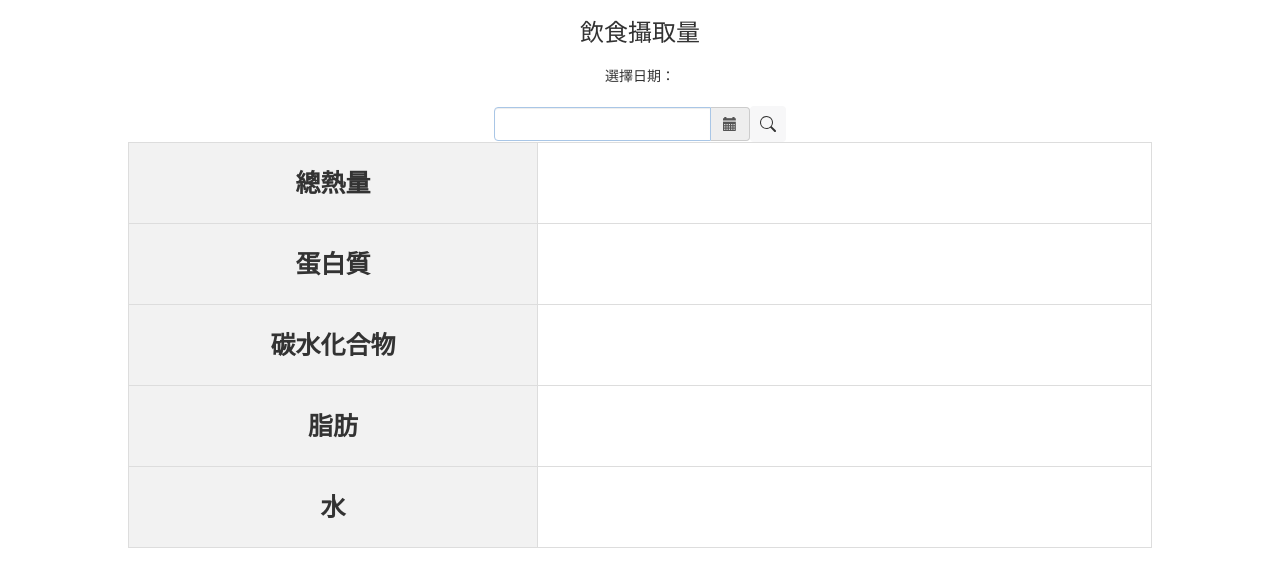
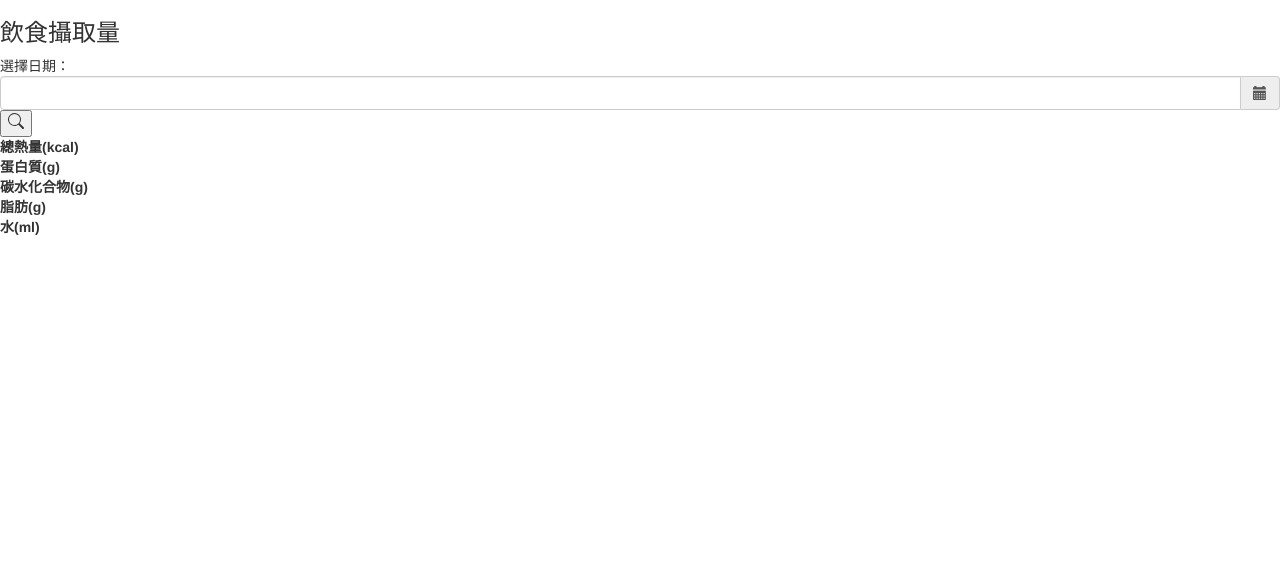
Before and after one commit to Poyi1028/DB_Project, a Flask app: page /record/diet in a window 1280 px wide. Shown: the top 587 px of the page. Run offline with Flask 3, Linux system fonts and the light colour scheme; lists and menus that the app fills with data are empty; some libraries are stand-ins or nearby versions.

Commit message:
Kristy Commit

```diff
--- a/templates/diet_record.html
+++ b/templates/diet_record.html
@@ -1,64 +1,64 @@
 <!DOCTYPE html>
 <html lang="en">
+
 <head>
   <meta charset="UTF-8">
   <meta name="viewport" content="width=device-width, initial-scale=1.0">
   <title>DietRecord</title>
-    <script>
-      function RecordPage(){
-        window.location.href = '/record.diet.search';
-      }
-    </script>
-    <link rel="stylesheet" type ="text/css"  href="/static/css/diet_record.css" />
+  <link rel="stylesheet" type="text/css" href="diet_record.css" />
   <link href="https://cdn.bootcss.com/bootstrap/3.3.7/css/bootstrap.min.css" rel="stylesheet" />
-    <link href="https://cdn.bootcss.com/bootstrap-datetimepicker/4.17.47/css/bootstrap-datetimepicker.min.css" rel="stylesheet" />
+  <link href="https://cdn.bootcss.com/bootstrap-datetimepicker/4.17.47/css/bootstrap-datetimepicker.min.css"
+    rel="stylesheet" />
   <script src="https://cdn.bootcss.com/jquery/3.2.1/jquery.min.js"></script>
   <script src="https://cdn.bootcss.com/moment.js/2.18.1/moment-with-locales.min.js"></script>
   <script src="https://cdn.bootcss.com/bootstrap-datetimepicker/4.17.47/js/bootstrap-datetimepicker.min.js"></script>
 
 
 </head>
+
 <body>
-    <div class="head"><h3>飲食攝取量</h3></div>
+  <div class="head">
+    <h3>飲食攝取量</h3>
+  </div>
   <div class="head">選擇日期：</div>
-    <form action="/record.diet.search" method="POST">
   <div class="frame">
     <div class="input-group date" id='date1'>
-            <input type="text" class="form-control" name="date" value="{{ date }}"/>
+      <input type="text" class="form-control" />
       <span class="input-group-addon">
         <i class="glyphicon glyphicon-calendar"></i>
       </span>
     </div>
     <div>
       <button>
-          <svg xmlns="http://www.w3.org/2000/svg" width="16" height="16" fill="currentColor" class="bi bi-search" viewBox="0 0 16 16">
-            <path d="M11.742 10.344a6.5 6.5 0 1 0-1.397 1.398h-.001q.044.06.098.115l3.85 3.85a1 1 0 0 0 1.415-1.414l-3.85-3.85a1 1 0 0 0-.115-.1zM12 6.5a5.5 5.5 0 1 1-11 0 5.5 5.5 0 0 1 11 0"/>
+        <svg xmlns="http://www.w3.org/2000/svg" width="16" height="16" fill="currentColor" class="bi bi-search"
+          viewBox="0 0 16 16">
+          <path
+            d="M11.742 10.344a6.5 6.5 0 1 0-1.397 1.398h-.001q.044.06.098.115l3.85 3.85a1 1 0 0 0 1.415-1.414l-3.85-3.85a1 1 0 0 0-.115-.1zM12 6.5a5.5 5.5 0 1 1-11 0 5.5 5.5 0 0 1 11 0" />
         </svg>
       </button>
     </div>
   </div>
-    </form>
   <div id="nutrition-table-container">
     <table>
       <tr>
-              <th class="left-column">總熱量</th>
-              <td>{{ calary }}</td>
+        <th class="left-column">總熱量(kcal)</th>
+        <td></td>
       </tr>
       <tr>
-              <th class="left-column">蛋白質</th>
-              <td>{{ protein }}</td>
+        <th class="left-column">蛋白質(g)</th>
+        <td></td>
       </tr>
       <tr>
-              <th class="left-column">碳水化合物</th>
-              <td>{{ carbon }}</td>
+        <th class="left-column">碳水化合物(g)</th>
+        <td></td>
       </tr>
       <tr>
-              <th class="left-column">脂肪</th>
-              <td>{{ fath }}</td>
+        <th class="left-column">脂肪(g)</th>
+        <td></td>
       </tr>
       <tr>
-              <th class="left-column">水</th>
-              <td>{{ waterh }}</td>
+        <th class="left-column">水(ml)</th>
+        <td></td>
       </tr>
     </table>
   </div>
@@ -67,7 +67,7 @@
 
   <script>
     $('#date1').datetimepicker({
-              date:null, //一開始輸入框的日期為空
+      date: null, //一開始輸入框的日期為空
       format: 'YYYY-MM-DD', //日期的顯示格式
       locale: moment.locale('zh-tw'), //國別
       //daysOfWeekDisabled: [0, 6], //隱藏的天數0為周日6為星期六
@@ -86,4 +86,5 @@
 
 
 </body>
+
 </html>
```
Also changed, not shown: templates/timing.html (+10 -6 lines), README.md. Lines whose indentation alone changed are shown as unchanged.
